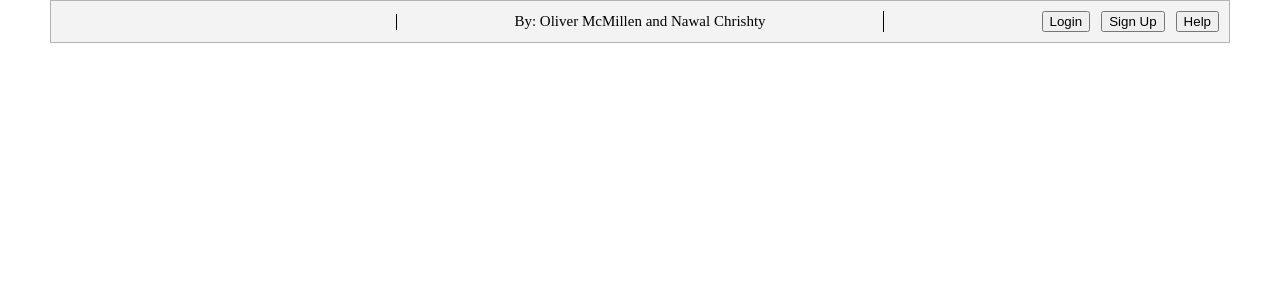
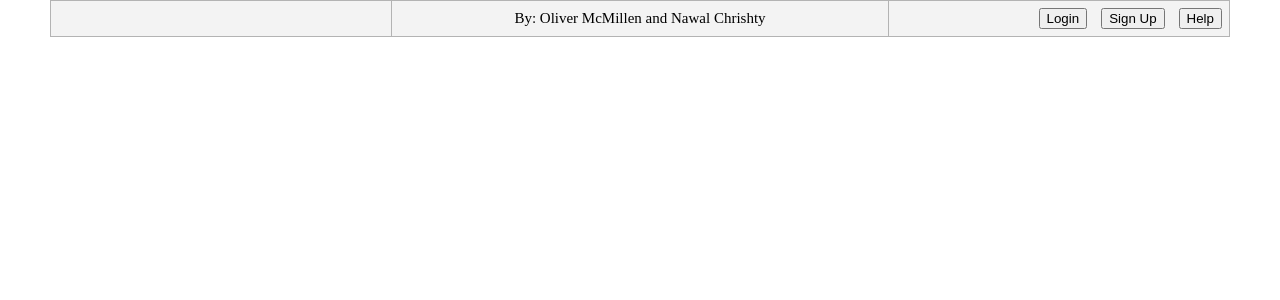
Before and after one commit to OliverMcMillen/assignment3, a PHP site: page / in a window 1280 px wide. Shown: the part 88-388 px from the top of the page. Run offline with PHP 8.4, Linux system fonts and the light colour scheme.

Commit message:
Updates: - Futher updates to layout and appearance to align with project

```diff
--- a/index.php
+++ b/index.php
@@ -56,25 +56,35 @@ $screenName = $_SESSION['screenName'] ?? '';
             font-size: 25px;
         }
 
+        /* Top row */
         .top-row {
             display: flex;
             align-items: center;
-            padding: 10px;
             border: 1px solid #b3b3b3;
             background: #f3f3f3;
         }
 
         .col-left {
             flex: 2;
-            border-right: 1px solid #000;
+            border-right: 1px solid #b3b3b3;
             padding-right: 10px;
+            min-height: 35px;
         }
 
         .col-right {
             flex: 2;
             text-align: right;
-            border-left: 1px solid #000;
+            display: flex;
+            align-items: center;
+            justify-content: right;
+            border-left: 1px solid #b3b3b3;
             padding-left: 10px;
+            min-height: 35px;
+        }
+
+        .col-right button {
+            margin-left: 7px;
+            margin-right: 7px;
         }
 
         .col-center {
@@ -83,6 +93,7 @@ $screenName = $_SESSION['screenName'] ?? '';
             font-size: 15px;
         }
 
+        /* Chat section */
         .middle-sec {
             display: flex;
             justify-content: space-between;
@@ -113,9 +124,6 @@ $screenName = $_SESSION['screenName'] ?? '';
             min-height: 400px;
         }
 
-        .col-right button {
-            margin-left: 7px;
-        }
     </style>
 </head>
 
```
